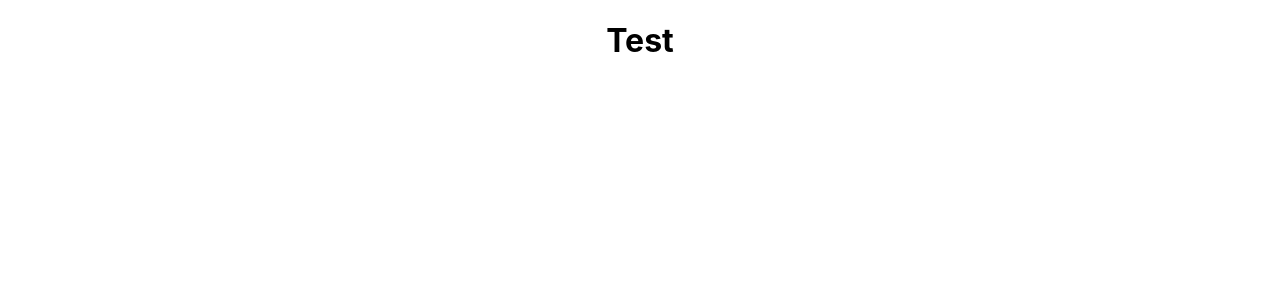
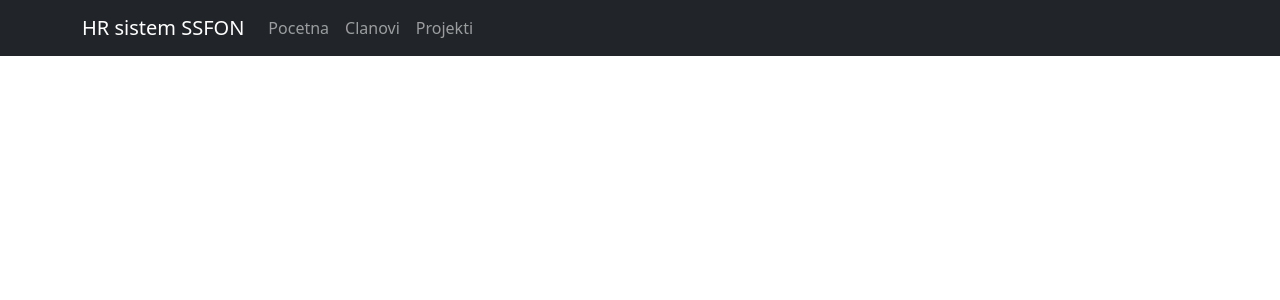
Before and after one commit to elab-development/internet-tehnologije-2024-projekat-hr_sistem_organizacije_2021_0184, a React (Create React App) app in the folder savez-front/: page / in a window 1280 px wide. Shown: the top 300 px of the page. Built offline with nearby package versions, Linux system fonts and the light colour scheme.

Commit message:
instalirane biblioteke za rutiranje, axios i react, i testirano na navigaciji komponenta

```diff
--- a/savez-front/package.json
+++ b/savez-front/package.json
@@ -3,9 +3,14 @@
   "version": "0.1.0",
   "private": true,
   "dependencies": {
+    "axios": "^1.7.9",
+    "bootstrap": "^5.3.3",
     "cra-template": "1.2.0",
     "react": "^19.0.0",
+    "react-bootstrap": "^2.10.7",
     "react-dom": "^19.0.0",
+    "react-icons": "^5.4.0",
+    "react-router-dom": "^7.1.0",
     "react-scripts": "5.0.1"
   },
   "scripts": {
--- a/savez-front/src/App.js
+++ b/savez-front/src/App.js
@@ -1,12 +1,20 @@
-import logo from './logo.svg';
 import './App.css';
+import 'bootstrap/dist/css/bootstrap.min.css';
+import {Alert, Container} from "react-bootstrap";
+import Navigacija from "./komponente/Navigacija";
 
 function App() {
   return (
-    <div className="App">
-      <h1>Test</h1>
-    </div>
+
+      <>
+          <Navigacija />
+          <Container>
+
+
+          </Container>
+      </>
+
   );
 }
 
-export default App;
+export default App;
--- /dev/null
+++ b/savez-front/src/komponente/Navigacija.jsx
@@ -0,0 +1,21 @@
+import React from 'react';
+import {Container, Nav, Navbar} from "react-bootstrap";
+
+const Navigacija = () => {
+    return (
+        <>
+            <Navbar bg="dark" data-bs-theme="dark">
+                <Container>
+                    <Navbar.Brand href="#home">HR sistem SSFON</Navbar.Brand>
+                    <Nav className="me-auto">
+                        <Nav.Link href="/">Pocetna</Nav.Link>
+                        <Nav.Link href="/clanovi">Clanovi</Nav.Link>
+                        <Nav.Link href="/projekti">Projekti</Nav.Link>
+                    </Nav>
+                </Container>
+            </Navbar>
+        </>
+    );
+};
+
+export default Navigacija;
```
Also changed, not shown: 1 other file (tests, documents, lock files or other folders).
